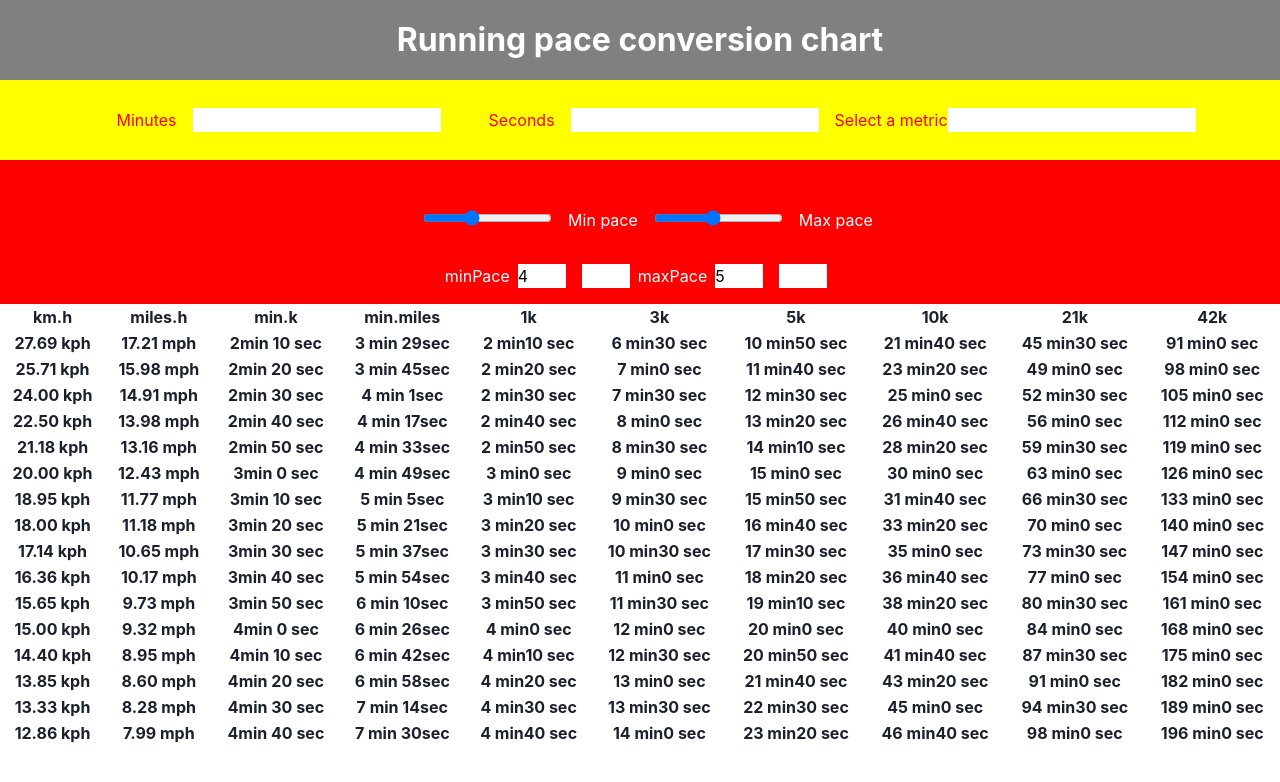
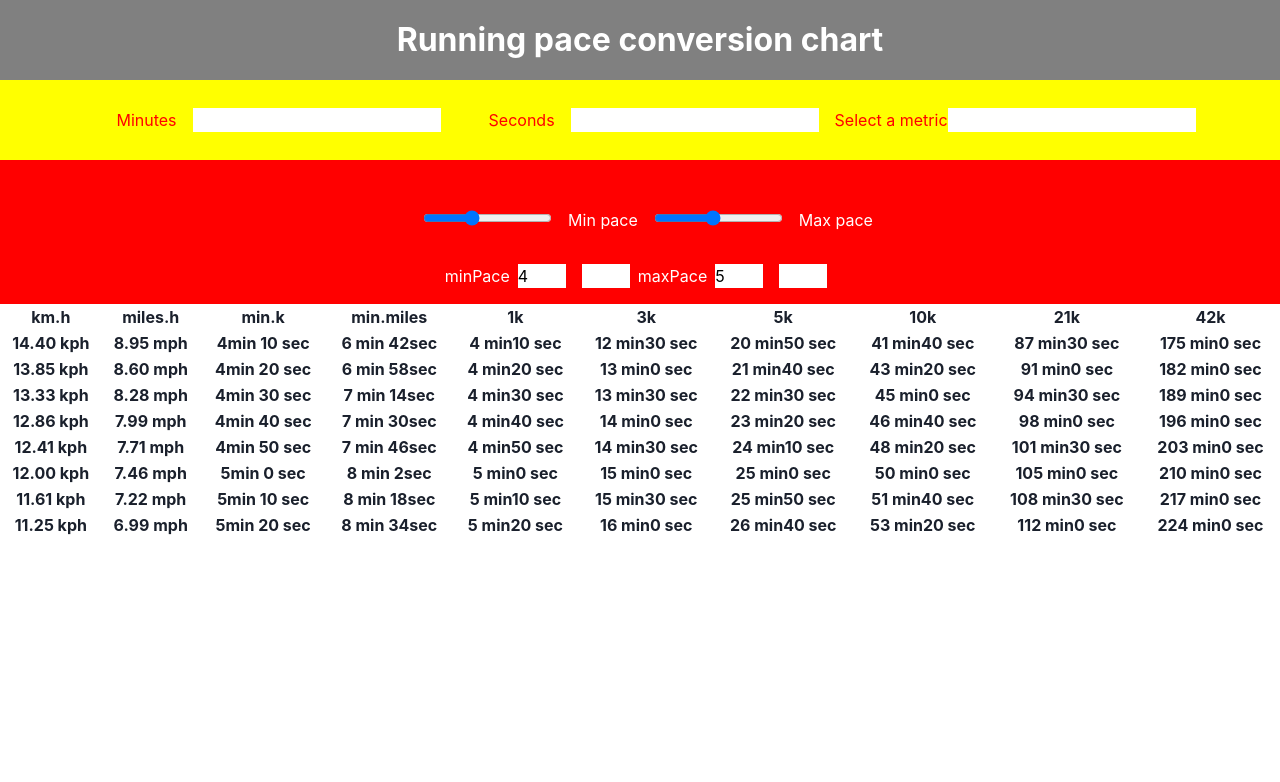
Before and after one commit to axelOngaro/Running-pace, a Next.js app: page / in a window 1280 px wide. Shown: the top 782 px of the page. Built offline with nearby package versions, Linux system fonts and the light colour scheme.

Commit message:
Bound range setters to chart

```diff
--- a/components/Chart.js
+++ b/components/Chart.js
@@ -9,14 +9,30 @@ const paceRange = {
   paceSecMax: 40,
 };
 
-const minutesToSec = ({ paceMinMin, paceMinMAx, paceSecMin, paceSecMax }) => {
-  let start = paceMinMin * 60 + paceSecMin;
-  let stop = paceMinMAx * 60 + paceSecMax;
+// const minutesToSec = ({ paceMinMin, paceMinMAx, paceSecMin, paceSecMax }) => {
+//   let start = paceMinMin * 60 + paceSecMin;
+//   let stop = paceMinMAx * 60 + paceSecMax;
+//   return [start, stop];
+// };
+
+// const range = (start, stop, step = 10) => {
+//   let arraySec = [];
+//   let i = start;
+//   while (i <= stop) {
+//     arraySec.push(i);
+//     i += step;
+//   }
+//   return arraySec;
+// };
+
+// const chartArray = range(startStopArray[0], startStopArray[1], 10);
+
+function Chart({ paceMinutesMin, paceMinutesMax }) {
+  const minutesToSec = (paceMinutesMin, paceMinutesMax, paceSecMin, paceSecMax) => {
+    let start = paceMinutesMin * 60 + paceSecMin;
+    let stop = paceMinutesMax * 60 + paceSecMax;
     return [start, stop];
   };
-
-const startStopArray = minutesToSec(paceRange);
-
   const range = (start, stop, step = 10) => {
     let arraySec = [];
     let i = start;
@@ -27,10 +43,11 @@ const range = (start, stop, step = 10) => {
     return arraySec;
   };
 
+  const startStopArray = minutesToSec(paceMinutesMin, paceMinutesMax, 10, 20);
+  console.log(startStopArray);
+
   const chartArray = range(startStopArray[0], startStopArray[1], 10);
-console.log(chartArray);
 
-function Chart() {
   return (
     <table className={styles.chart__table}>
       <ChartIndexes distances={distances} />
```
Lines whose indentation alone changed are shown as unchanged.
